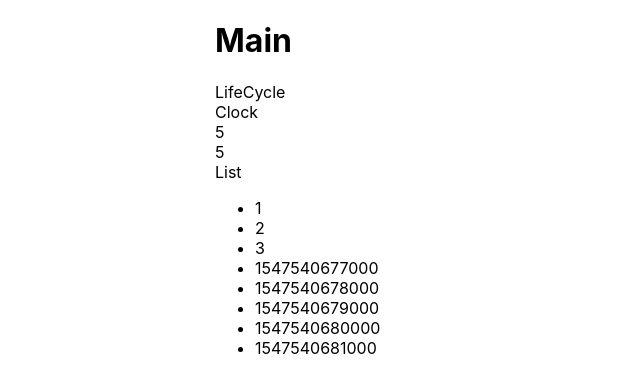
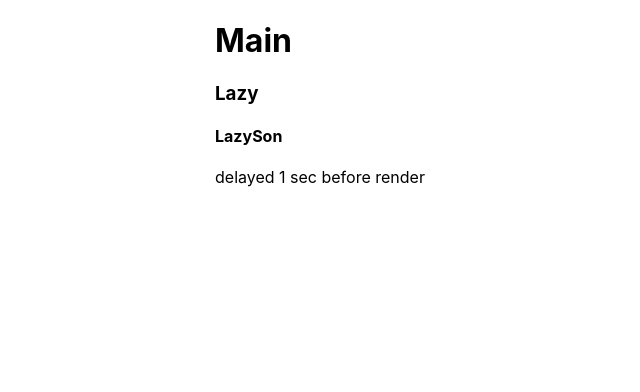
Before and after one commit to holynova/react_updates_playground, a React (Create React App) app: page / in a window 1280 px wide. Shown: the top 392 px of the page, without its empty margins (125-765 px from the left). Built offline with nearby package versions, Linux system fonts and the light colour scheme.

Commit message:
add lazy load example

```diff
--- a/src/Main.jsx
+++ b/src/Main.jsx
@@ -6,6 +6,8 @@ import Context from './components/context/Context';
 import './Main.scss';
 import LifeCycle from './components/lifeCycle/LifeCycle';
 import Ref from './components/ref/Ref';
+import Lazy from './components/lazy/Lazy.jsx';
+// import NotLasy from './components/lazy/NotLasy';
 
 class Main extends Component {
   constructor(props) {
@@ -20,8 +22,10 @@ class Main extends Component {
         <h1>Main</h1>
         {/* <App></App> */}
         {/* <Context></Context> */}
-        <LifeCycle></LifeCycle>
+        {/* <LifeCycle></LifeCycle> */}
         {/* <Ref></Ref> */}
+        <Lazy></Lazy>
+        {/* <NotLasy></NotLasy> */}
 
       </div>
     );
--- /dev/null
+++ b/src/components/lazy/LasySon.jsx
@@ -0,0 +1,26 @@
+import React, { Component } from 'react';
+import propTypes from 'prop-types';
+// import { } from 'antd';
+// import './LazySon.scss';
+import { log, delay } from '../../utils/debugTools'
+
+class LazySon extends Component {
+  constructor(props) {
+    super(props);
+    this.state = {};
+  }
+  // componentDidMount() {}
+  // componentWillReceiveProps(nextProps) {}
+  render() {
+    delay()
+    return (
+      <div>
+        <h4>LazySon</h4>
+        <p>delayed 1 sec before render</p>
+      </div>
+    );
+  }
+}
+LazySon.propTypes = {};
+LazySon.defaultProps = {};
+export default LazySon;
--- /dev/null
+++ b/src/components/lazy/Lazy.jsx
@@ -0,0 +1,32 @@
+import React, { Component, lazy, Suspense } from 'react';
+import propTypes from 'prop-types';
+import { delay } from '../../utils/debugTools'
+// import Son from './LasySon.jsx'
+const LazySon = lazy(() => import('./LasySon.jsx'))
+// import { } from 'antd';
+// import './Lazy.scss';
+
+class Lazy extends Component {
+  constructor(props) {
+    super(props);
+    this.state = {};
+  }
+  componentDidMount() { }
+  componentWillReceiveProps(nextProps) { }
+  render() {
+    // delay()
+    return (
+      <div>
+        <h3>
+          Lazy
+        </h3>
+        <Suspense fallback={<div>Loading</div>} >
+          <LazySon></LazySon>
+        </Suspense>
+      </div>
+    );
+  }
+}
+Lazy.propTypes = {};
+Lazy.defaultProps = {};
+export default Lazy;
--- /dev/null
+++ b/src/components/lazy/NotLasy.jsx
@@ -0,0 +1,25 @@
+import React, { Component } from 'react';
+import propTypes from 'prop-types';
+// import { } from 'antd';
+// import './NotLasy.scss';
+import LasySon from './LasySon.jsx'
+
+class NotLasy extends Component {
+  // constructor(props) {
+  //   super(props);
+  //   this.state = {};
+  // }
+  // componentDidMount() { }
+  // componentWillReceiveProps(nextProps) { }
+  render() {
+    return (
+      <div>
+        <h3>not lazy</h3>
+        <LasySon></LasySon>
+      </div>
+    );
+  }
+}
+NotLasy.propTypes = {};
+NotLasy.defaultProps = {};
+export default NotLasy;
--- a/src/utils/debugTools.js
+++ b/src/utils/debugTools.js
@@ -1,2 +1,10 @@
 const log = console.log.bind(console)
-export { log }
+const delay = (n = 1000) => {
+  for (let i = 0; i < n * 1e5; i++) {
+    for (let j = 0; j < 10; j++) {
+
+    }
+  }
+}
+
+export { log, delay }
```
